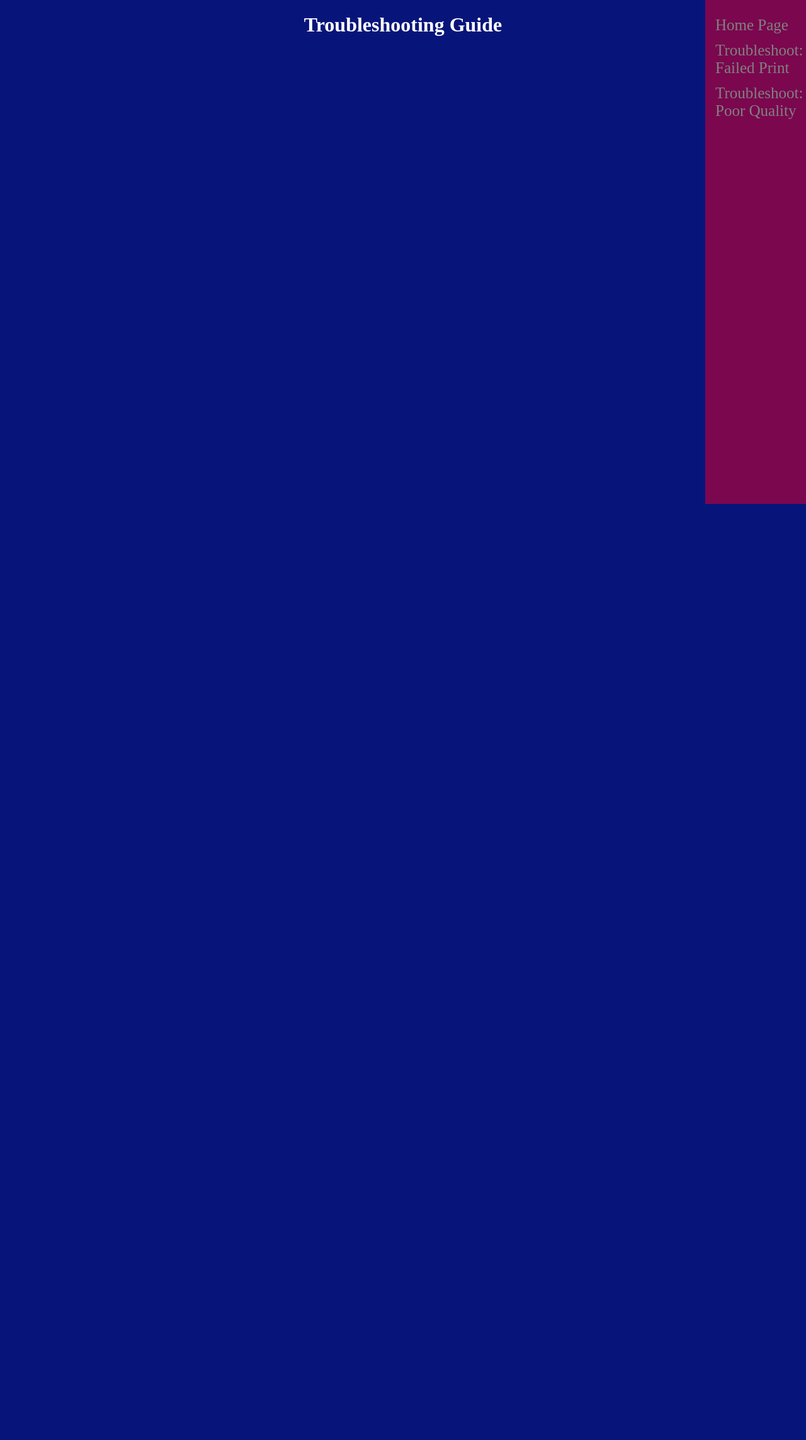
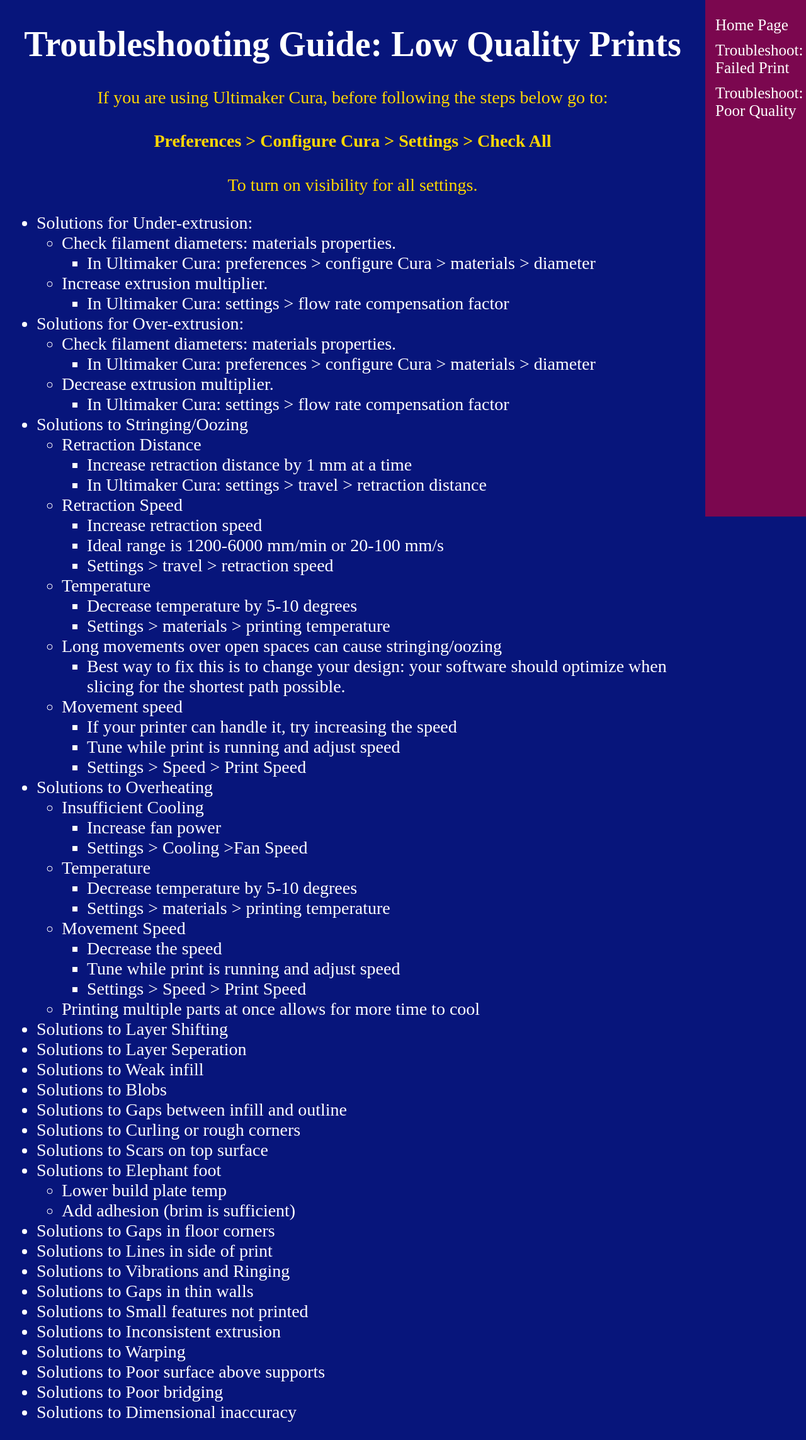
Before and after one commit to shannonVogel1331/VHacksSummer, a Flask app: template templates/troubleshootingQuality.html in a window 1280 px wide. Shown: the whole page at 63% size. Before the commit the page ends 800 px from the top, so only its background shows below. Run offline with Flask 2, Linux system fonts and the light colour scheme; the template is opened without the code that fills it, so the values that code supplies are empty.

Commit message:
Styling and troubleshooting guide

```diff
--- a/static/main.css
+++ b/static/main.css
@@ -4,6 +4,16 @@ body {
 
 h1 {
     color: white;
+    text-align: center;
+}
+
+p {
+    color: gold;
+    text-align: center;
+}
+
+h4 {
+    color: gold;
     text-align: center;
 }
 
@@ -43,12 +53,12 @@ h1 {
     text-decoration: none;
     font-size: 25px;
     background-color: #7B074F;
-    color: #818181;
+    color: white;
     display: block;
 }
 
 .sidenav a:hover {
-    color: #f1f1f1;
+    color: lightblue;
 }
 
 .mainText {
@@ -57,6 +67,7 @@ h1 {
     font-size: 28px;
     /* Increased text to enable scrolling */
     padding: 0px 10px;
+    color: white;
 }
 
 @media screen and (max-height: 450px) {
--- a/templates/troubleshootingQuality.html
+++ b/templates/troubleshootingQuality.html
@@ -1,9 +1,129 @@
-{% extends 'base.html' %}
+{% extends 'base.html' %} {% block head %}
+<title>Troubleshooting Guide: Low Quality Prints</title>
+{% endblock %} {% block body %}
+<div class="mainText">
+    <h1>Troubleshooting Guide: Low Quality Prints</h1>
 
-{% block head %}
-    <title>Troubleshooting Guide</title>
+    <p>If you are using Ultimaker Cura, before following the steps below go to:</p>
+    <h4>Preferences > Configure Cura > Settings > Check All </h4>
+    <p>To turn on visibility for all settings.</p>
+    <ul>
+        <li>Solutions for Under-extrusion:</li>
+        <ul>
+            <li>Check filament diameters: materials properties.</li>
+            <ul>
+                <li>In Ultimaker Cura: preferences > configure Cura > materials > diameter</li>
+
+            </ul>
+            <li>Increase extrusion multiplier.</li>
+            <ul>
+                <li>In Ultimaker Cura: settings > flow rate compensation factor</li>
+            </ul>
+        </ul>
+        <li>Solutions for Over-extrusion:</li>
+        <ul>
+            <li>Check filament diameters: materials properties.</li>
+            <ul>
+                <li>In Ultimaker Cura: preferences > configure Cura > materials > diameter</li>
+
+            </ul>
+            <li>Decrease extrusion multiplier.</li>
+            <ul>
+                <li>In Ultimaker Cura: settings > flow rate compensation factor</li>
+            </ul>
+        </ul>
+        <li>Solutions to Stringing/Oozing</li>
+        <ul>
+            <li> Retraction Distance</li>
+            <ul>
+                <li>Increase retraction distance by 1 mm at a time</li>
+                <li>In Ultimaker Cura: settings > travel > retraction distance</li>
+            </ul>
+            <li>Retraction Speed</li>
+            <ul>
+                <li>Increase retraction speed</li>
+                <li> Ideal range is 1200-6000 mm/min or 20-100 mm/s</li>
+                <li>Settings > travel > retraction speed</li>
+            </ul>
+            <li>Temperature</li>
+            <ul>
+                <li>Decrease temperature by 5-10 degrees</li>
+                <li>Settings > materials > printing temperature</li>
+            </ul>
+            <li>Long movements over open spaces can cause stringing/oozing</li>
+            <ul>
+                <li>Best way to fix this is to change your design: your software should optimize when slicing for the shortest path possible.</li>
+            </ul>
+            <li>Movement speed</li>
+            <ul>
+                <li>If your printer can handle it, try increasing the speed</li>
+                <li>Tune while print is running and adjust speed</li>
+                <li>Settings > Speed > Print Speed</li>
+            </ul>
+
+        </ul>
+        <li>Solutions to Overheating</li>
+        <ul>
+            <li>Insufficient Cooling</li>
+            <ul>
+                <li>Increase fan power</li>
+                <li>Settings > Cooling >Fan Speed</li>
+            </ul>
+            <li>Temperature</li>
+            <ul>
+                <li>Decrease temperature by 5-10 degrees</li>
+                <li>Settings > materials > printing temperature</li>
+            </ul>
+            <li>Movement Speed</li>
+            <ul>
+                <li>Decrease the speed</li>
+                <li>Tune while print is running and adjust speed</li>
+                <li>Settings > Speed > Print Speed</li>
+            </ul>
+            <li>Printing multiple parts at once allows for more time to cool</li>
+        </ul>
+        <li>Solutions to Layer Shifting</li>
+
+        <li>Solutions to Layer Seperation</li>
+
+        <li>Solutions to Weak infill</li>
+
+        <li>Solutions to Blobs</li>
+
+        <li>Solutions to Gaps between infill and outline</li>
+
+        <li>Solutions to Curling or rough corners</li>
+
+        <li>Solutions to Scars on top surface</li>
+
+        <li>Solutions to Elephant foot</li>
+        <ul>
+            <li>Lower build plate temp</li>
+            <li>Add adhesion (brim is sufficient)</li>
+        </ul>
+
+        <li>Solutions to Gaps in floor corners</li>
+
+        <li>Solutions to Lines in side of print</li>
+
+        <li>Solutions to Vibrations and Ringing</li>
+
+        <li>Solutions to Gaps in thin walls</li>
+
+        <li>Solutions to Small features not printed</li>
+
+        <li>Solutions to Inconsistent extrusion</li>
+
+        <li>Solutions to Warping</li>
+
+        <li>Solutions to Poor surface above supports</li>
+
+        <li>Solutions to Poor bridging</li>
+
+        <li>Solutions to Dimensional inaccuracy</li>
+
+
+    </ul>
+
+</div>
 {% endblock %}
-
-{% block body %}
-    <h1>Troubleshooting Guide</h1>
-{% endblock %}
```
Also changed, not shown: templates/troubleshootingFailed.html (+38 -7 lines).
